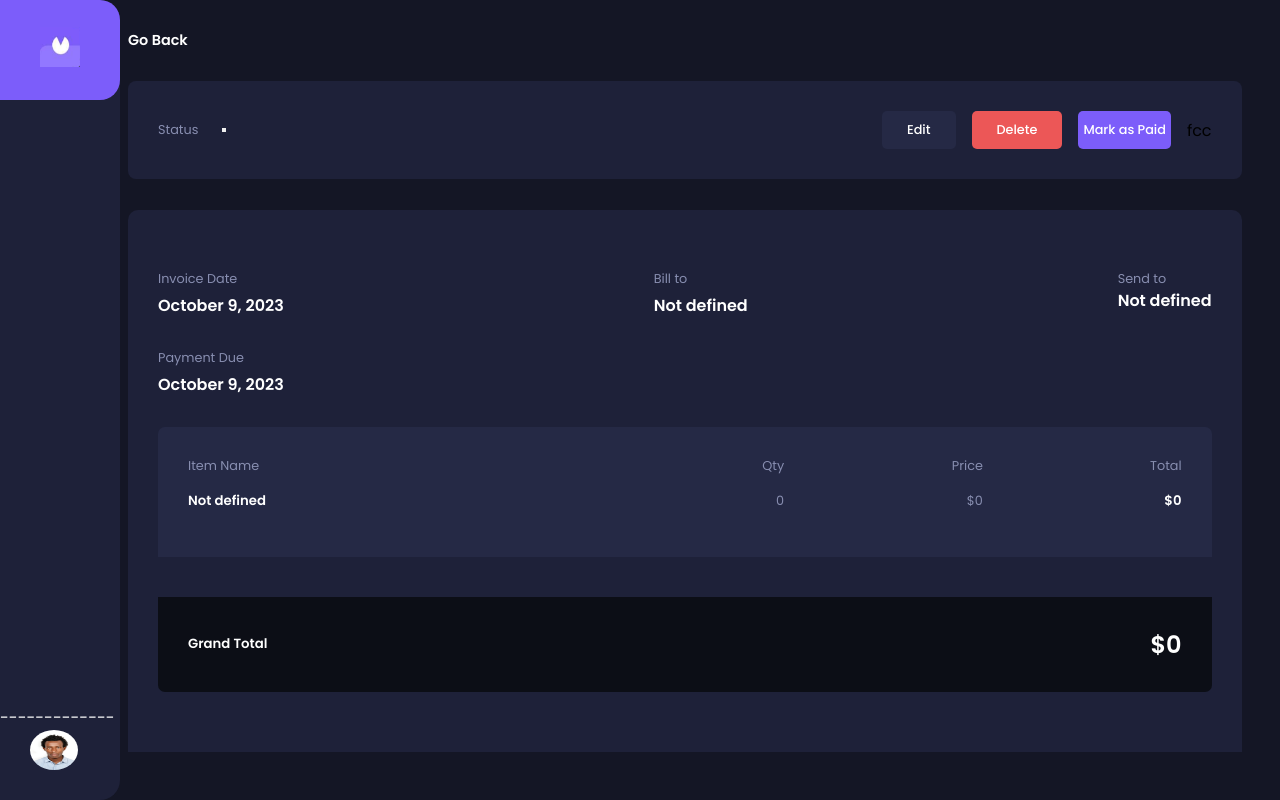
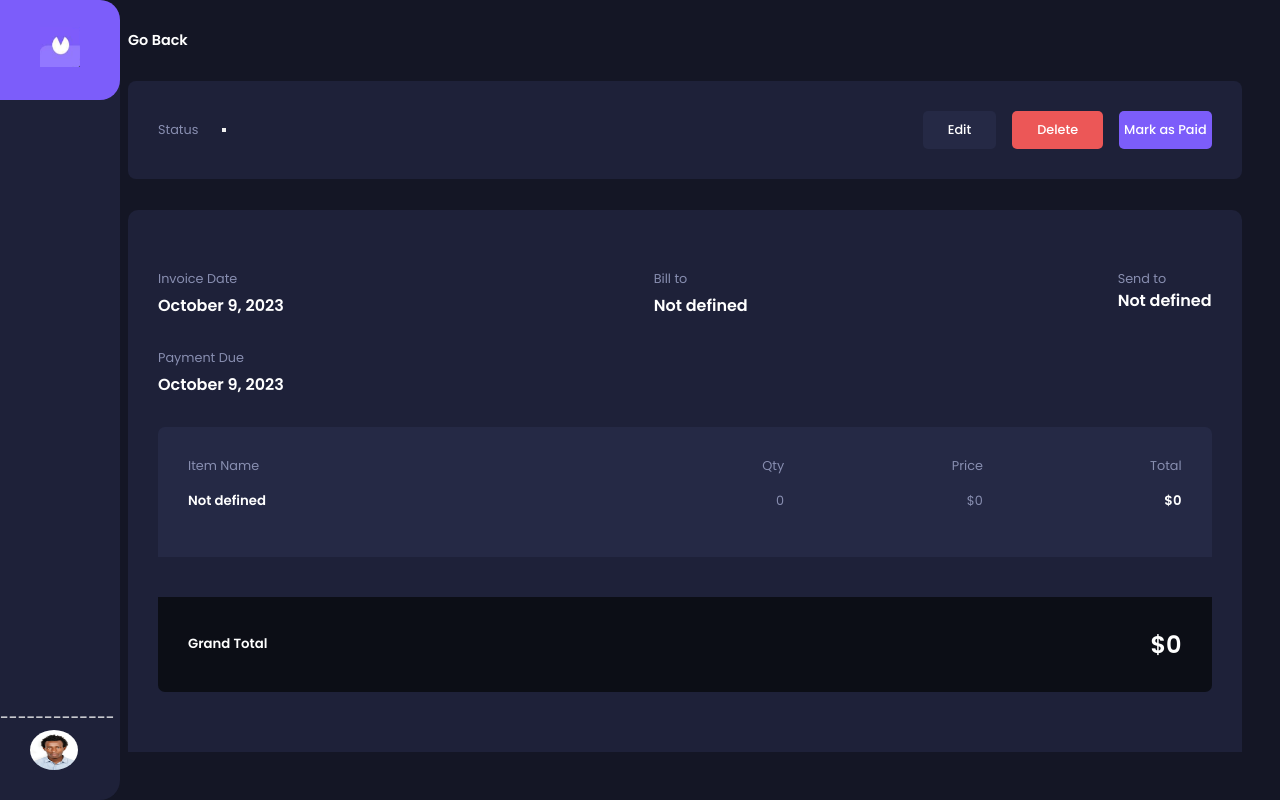
Before and after one commit to iraduyves/InvoiceApp, a React (Vite) app: page /invoice in a window 1280 px wide. Built offline with nearby package versions, Linux system fonts and the light colour scheme.

Commit message:
final commit

```diff
--- a/src/Invoices.jsx
+++ b/src/Invoices.jsx
@@ -39,7 +39,7 @@ export const Invoices = ({ setExpand, data}) => {
               Mark as Paid
             </button>)
           }
-fcc
+
         </div>
       </div>
 
```
